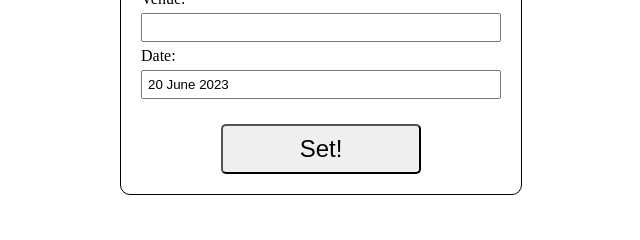
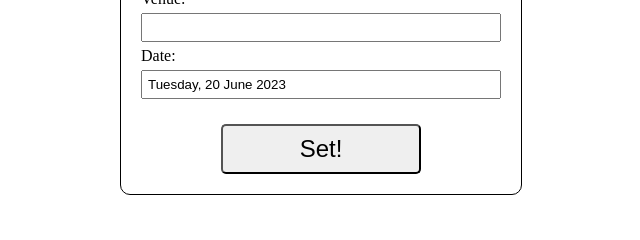
Before and after one commit to Sindrei/exam-timer, a plain HTML site: page index.html in a window 1280 px wide. Shown: the part 329-569 px from the top of the page, 319-959 px from the left. Drawn offline with Linux system fonts and the light colour scheme.

Commit message:
Added clock functionality to exam timer

```diff
--- a/index.html
+++ b/index.html
@@ -58,7 +58,10 @@
         <div class="subject-output output">Mathematics</div>
         <div class="venue-output output">Protea Heights Academy</div>
         <div class="date-output output">15 April 2023</div>
-        <div class="current-time-output output">14:32:12</div>
+        <div class="current-time-output output">
+          <span class="time-hours">00</span>:<span class="time-minutes">00</span
+          >:<span class="time-seconds">00</span>
+        </div>
         <div class="timer-buttons-container">
           <button id="start-button">Start</button>
           <button id="reset-button">Reset</button>
--- a/script.js
+++ b/script.js
@@ -6,6 +6,9 @@ const settingsButton = document.querySelector("#settings-button");
 let time = "000000";
 
 document.querySelector("#date-input").value = displayDate();
+
+//  Executes the currentTime function every 1 second to display the time
+setInterval(currentTime, 1000);
 
 //  Event listener for numerical buttons
 numberButtons.forEach((button) => {
@@ -63,11 +66,22 @@ function displayDate() {
     "December",
   ];
 
+  const days = [
+    "Sunday",
+    "Monday",
+    "Tuesday",
+    "Wednesday",
+    "Thursday",
+    "Friday",
+    "Saturday",
+  ];
+
+  const weekDay = days[date.getDay()];
   const day = date.getDate();
   const month = months[date.getMonth()];
   const year = date.getFullYear();
 
-  return `${day} ${month} ${year}`;
+  return `${weekDay}, ${day} ${month} ${year}`;
 }
 
 // Function setOutput() - Sets the labels and timer on the output screen
@@ -99,3 +113,23 @@ function displaySettings() {
   document.querySelector(".timer-display-container").style.display = "none";
   document.querySelector(".main-container").style.display = "flex";
 }
+
+//  Function currentTime() - Returns the time at the given moment
+function currentTime() {
+  const date = new Date();
+
+  const hoursDisplay = document.querySelector(".time-hours");
+  const minutesDisplay = document.querySelector(".time-minutes");
+  const secondsDisplay = document.querySelector(".time-seconds");
+
+  if (date.getHours < 10) hoursDisplay.textContent = `0${date.getHours()}`;
+  else hoursDisplay.textContent = date.getHours();
+
+  if (date.getMinutes() < 10)
+    minutesDisplay.textContent = `0${date.getMinutes()}`;
+  else minutesDisplay.textContent = date.getMinutes();
+
+  if (date.getSeconds() < 10)
+    secondsDisplay.textContent = `0${date.getSeconds()}`;
+  else secondsDisplay.textContent = date.getSeconds();
+}
```
